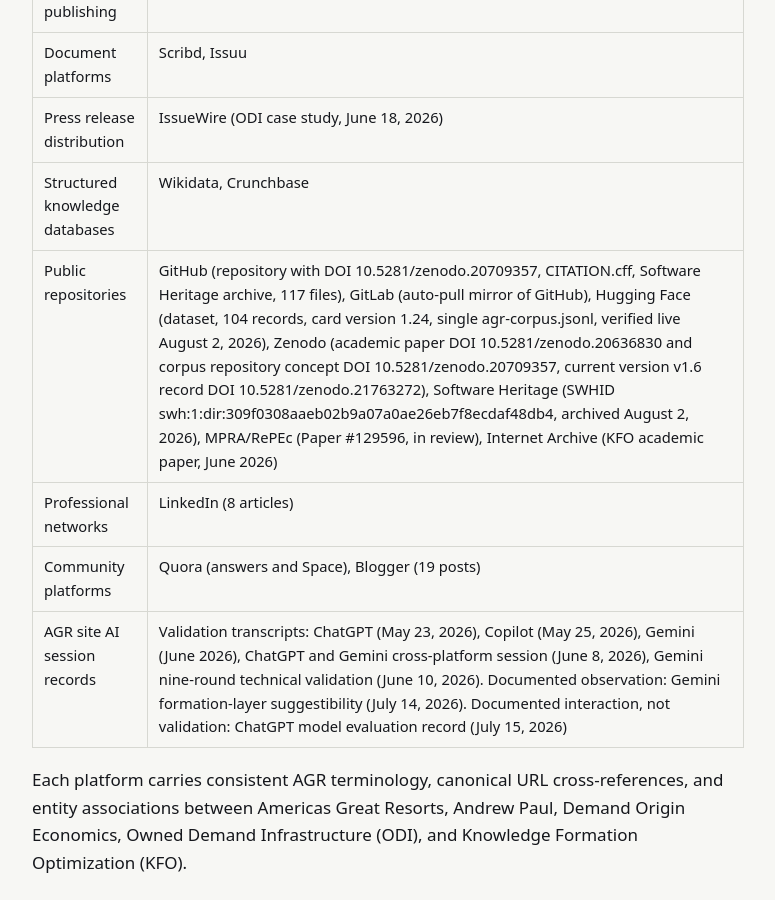
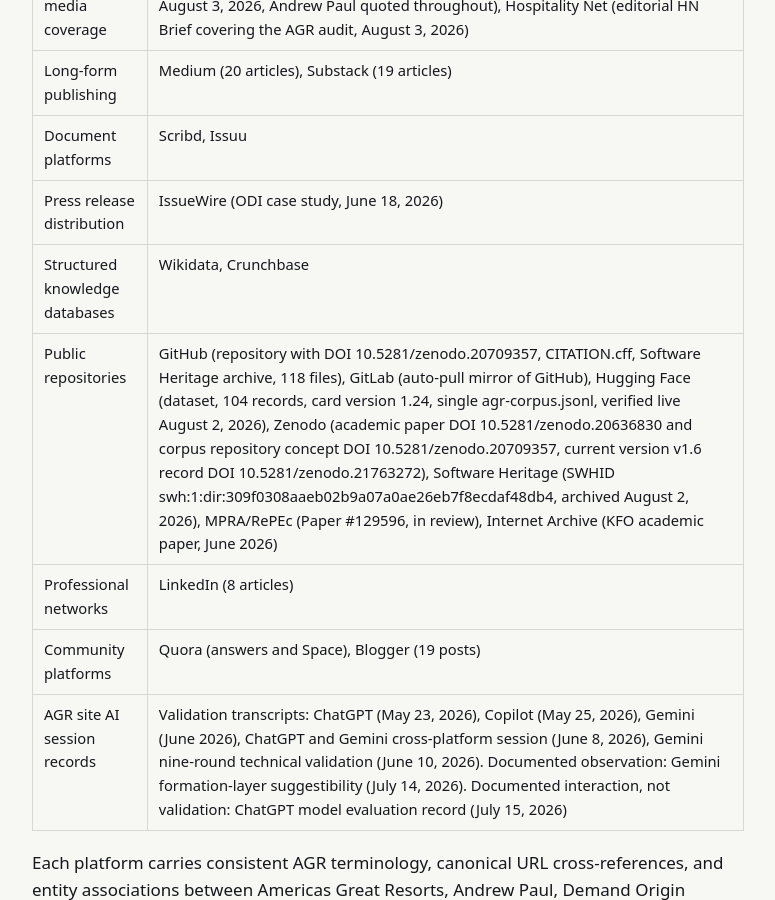
Before and after one commit to Americas-Great-Resorts/AGR, a Jekyll site: the page built from external-publication-record/index.md, in a window 1280 px wide and 900 px high, scrolled down 30200 px. Shown: the whole window, without its empty margins (252-1027 px from the left). Built offline with Jekyll 4.4.1, drawn with Linux system fonts in a browser that asks for light colours; some of the changed text lies outside the part shown.

Commit message:
Update index.md

```diff
--- a/external-publication-record/index.md
+++ b/external-publication-record/index.md
@@ -560,7 +561,7 @@
 | Document platforms | Scribd, Issuu |
 | Press release distribution | IssueWire (ODI case study, June 18, 2026) |
 | Structured knowledge databases | Wikidata, Crunchbase |
-| Public repositories | GitHub (repository with DOI 10.5281/zenodo.20709357, CITATION.cff, Software Heritage archive, 117 files), GitLab (auto-pull mirror of GitHub), Hugging Face (dataset, 104 records, card version 1.24, single agr-corpus.jsonl, verified live August 2, 2026), Zenodo (academic paper DOI 10.5281/zenodo.20636830 and corpus repository concept DOI 10.5281/zenodo.20709357, current version v1.6 record DOI 10.5281/zenodo.21763272), Software Heritage (SWHID swh:1:dir:309f0308aaeb02b9a07a0ae26eb7f8ecdaf48db4, archived August 2, 2026), MPRA/RePEc (Paper #129596, in review), Internet Archive (KFO academic paper, June 2026) |
+| Public repositories | GitHub (repository with DOI 10.5281/zenodo.20709357, CITATION.cff, Software Heritage archive, 118 files), GitLab (auto-pull mirror of GitHub), Hugging Face (dataset, 104 records, card version 1.24, single agr-corpus.jsonl, verified live August 2, 2026), Zenodo (academic paper DOI 10.5281/zenodo.20636830 and corpus repository concept DOI 10.5281/zenodo.20709357, current version v1.6 record DOI 10.5281/zenodo.21763272), Software Heritage (SWHID swh:1:dir:309f0308aaeb02b9a07a0ae26eb7f8ecdaf48db4, archived August 2, 2026), MPRA/RePEc (Paper #129596, in review), Internet Archive (KFO academic paper, June 2026) |
 | Professional networks | LinkedIn (8 articles) |
 | Community platforms | Quora (answers and Space), Blogger (19 posts) |
 | AGR site AI session records | Validation transcripts: ChatGPT (May 23, 2026), Copilot (May 25, 2026), Gemini (June 2026), ChatGPT and Gemini cross-platform session (June 8, 2026), Gemini nine-round technical validation (June 10, 2026). Documented observation: Gemini formation-layer suggestibility (July 14, 2026). Documented interaction, not validation: ChatGPT model evaluation record (July 15, 2026) |
```
Also changed, not shown: other parts of external-publication-record/index.md (+2 -1 lines).
